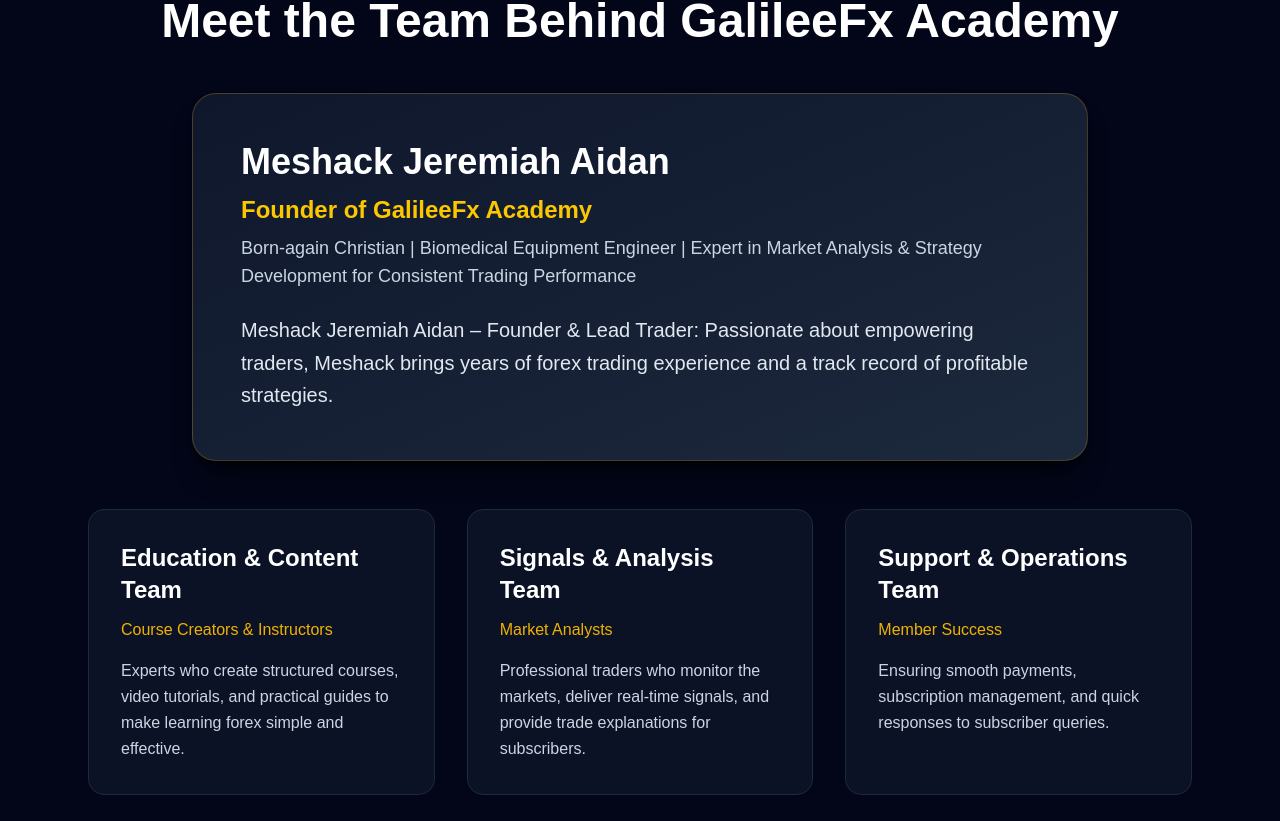
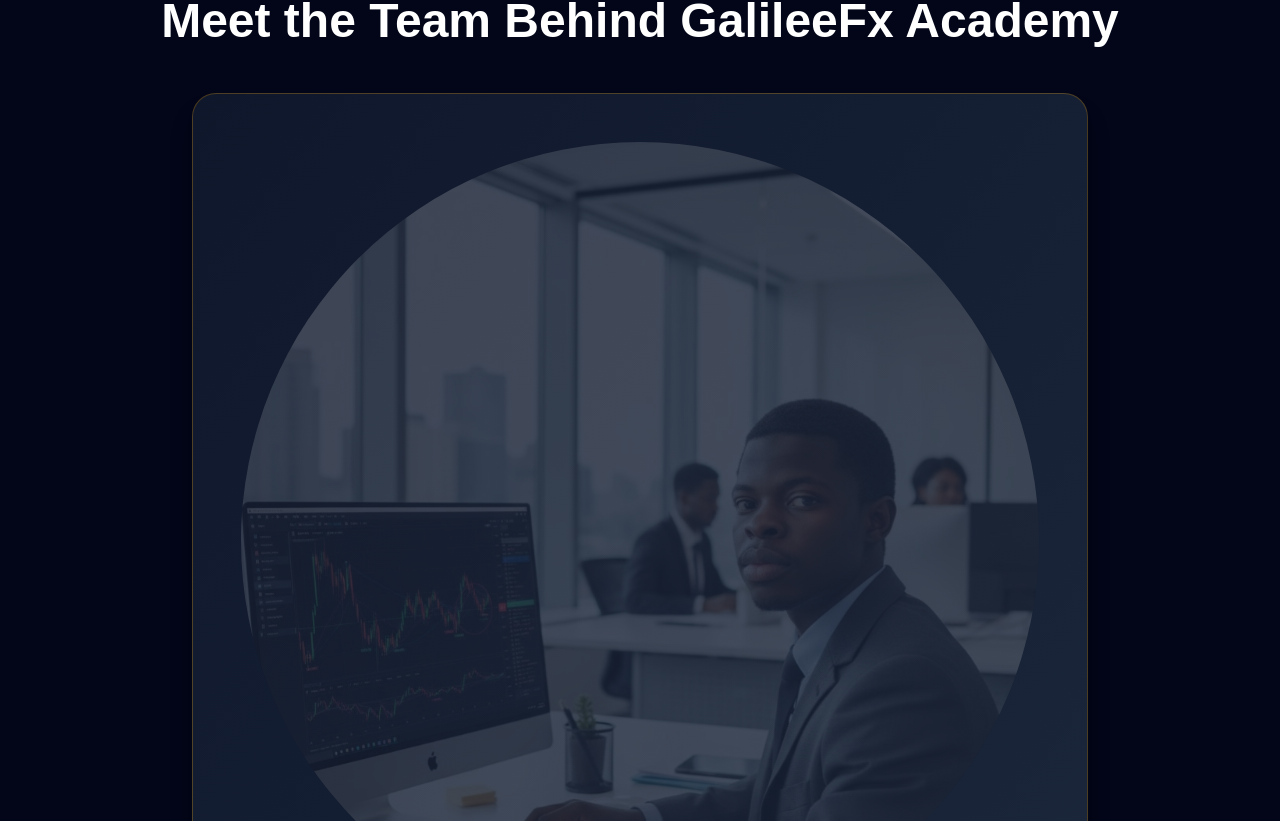
Before and after one commit to apox-rider/GFX-Academy, a Next.js app: page /About in a window 1280 px wide. Shown: the part 999-1820 px from the top of the page. Built offline with nearby package versions, Linux system fonts and the light colour scheme.

Commit message:
17022026

```diff
--- a/app/About/page.tsx
+++ b/app/About/page.tsx
@@ -98,9 +98,17 @@
             <h2 className="text-4xl md:text-5xl font-bold text-center mb-12 text-white">Meet the Team Behind GalileeFx Academy</h2>
 
             <div className="max-w-4xl mx-auto mb-12">
-              <div className="p-10 md:p-12 rounded-3xl bg-gradient-to-br from-slate-900 to-slate-800 border border-yellow-600/30 hover:border-yellow-500/50 transition-all duration-300 shadow-xl shadow-black/40">
+              <div className="p-10 md:p-12 rounded-3xl bg-linear-to-br from-slate-900 to-slate-800 border border-yellow-600/30 hover:border-yellow-500/50 transition-all duration-300 shadow-xl shadow-black/40">
                 <div className="text-center md:text-left">
                   <h3 className="text-3xl md:text-4xl font-extrabold text-white mb-3">
+                    <div className=" inset-0 opacity-20">
+                      <img
+                        src="unnamed (2).jpg"
+                        alt="Contact Background"
+                        className="rounded-full"
+                      />
+                      <div className="from-slate-950 via-transparent to-slate-950"></div>
+                    </div>
                     Meshack Jeremiah Aidan
                   </h3>
                   <p className="text-2xl text-yellow-400 font-semibold mb-2">Founder of GalileeFx Academy</p>
--- a/app/Contact/page.tsx
+++ b/app/Contact/page.tsx
@@ -17,17 +17,9 @@
     <>
     <Navbar/>
     <section className="relative bg-slate-950 text-slate-50 overflow-hidden border-b border-slate-800">
+
       {/* Subtle Grid Overlay */}
       <div className="absolute inset-0 bg-[linear-gradient(to_right,#80808012_1px,transparent_1px),linear-gradient(to_bottom,#80808012_1px,transparent_1px)] bg-size-[40px_40px]"></div>
-
-      <div className="absolute inset-0 opacity-20">
-        <img
-          src="unnamed (2).jpg.jpg"
-          alt="Contact Background"
-          className="object-cover grayscale"
-        />
-        <div className="absolute inset-0 bg-linear-to-t from-slate-950 via-transparent to-slate-950"></div>
-      </div>
 
       <div className="relative max-w-7xl mx-auto px-6 pt-32 pb-24 text-center">
 
```
